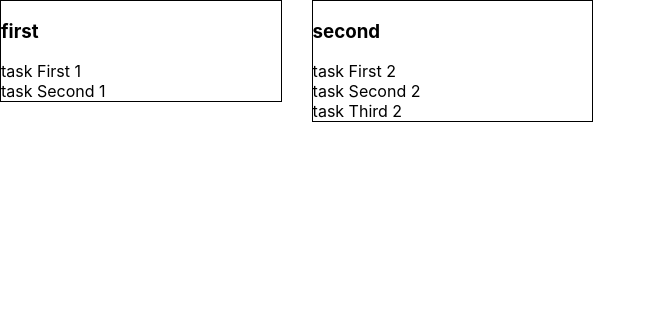
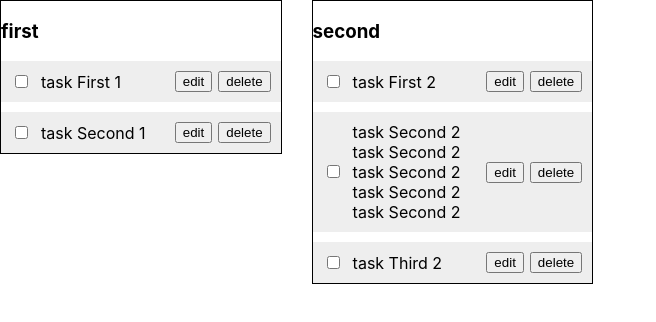
Before and after one commit to ZLVShadoW/app-todo-list, a React (Create React App) app: page / in a window 1280 px wide. Shown: the top 322 px of the page, without its empty margins (0-656 px from the left). Built offline with nearby package versions, Linux system fonts and the light colour scheme.

Commit message:
basic markup/styles for Task

```diff
--- /dev/null
+++ b/src/Components/Task/Task.module.css
@@ -0,0 +1,18 @@
+.task {
+    display: flex;
+    align-items: center;
+    gap: 10px;
+    padding: 10px;
+    margin-bottom: 10px;
+    background: #eee;
+}
+
+.task:last-child {
+    margin-bottom: 0;
+}
+
+.btnGroup {
+    display: flex;
+    gap: 6px;
+    margin-left: auto;
+}
--- a/src/Components/Task/Task.tsx
+++ b/src/Components/Task/Task.tsx
@@ -1,3 +1,5 @@
+import styles from './Task.module.css';
+
 import React from 'react';
 
 
@@ -7,8 +9,13 @@ type TaskPropsType = {
 
 export const Task: React.FC<TaskPropsType> = ({title}) => {
     return (
-        <div>
-            {title}
+        <div className={styles.task}>
+            <div><input type={'checkbox'}/></div>
+            <div>{title}</div>
+            <div className={styles.btnGroup}>
+                <button>edit</button>
+                <button>delete</button>
+            </div>
         </div>
     );
 };
--- a/src/Components/TodoList/TodoList.tsx
+++ b/src/Components/TodoList/TodoList.tsx
@@ -1,6 +1,6 @@
+import styles from './TodoList.module.css';
+
 import React from 'react';
-
-import styles from './TodoList.module.css'
 import {useAppSelector} from '../../bll/store';
 import {Task} from '../Task/Task';
 
--- a/src/bll/reducers/tasks-reducer.ts
+++ b/src/bll/reducers/tasks-reducer.ts
@@ -37,7 +37,7 @@ const tasksInitState: TasksInitStateType = {
             startDate: ''
         }, {
             id: '2',
-            title: 'task Second 2',
+            title: 'task Second 2 task Second 2 task Second 2 task Second 2 task Second 2 ',
             todoListId: '2',
             status: TaskStatuses.Completed,
             description: 'non',
```
